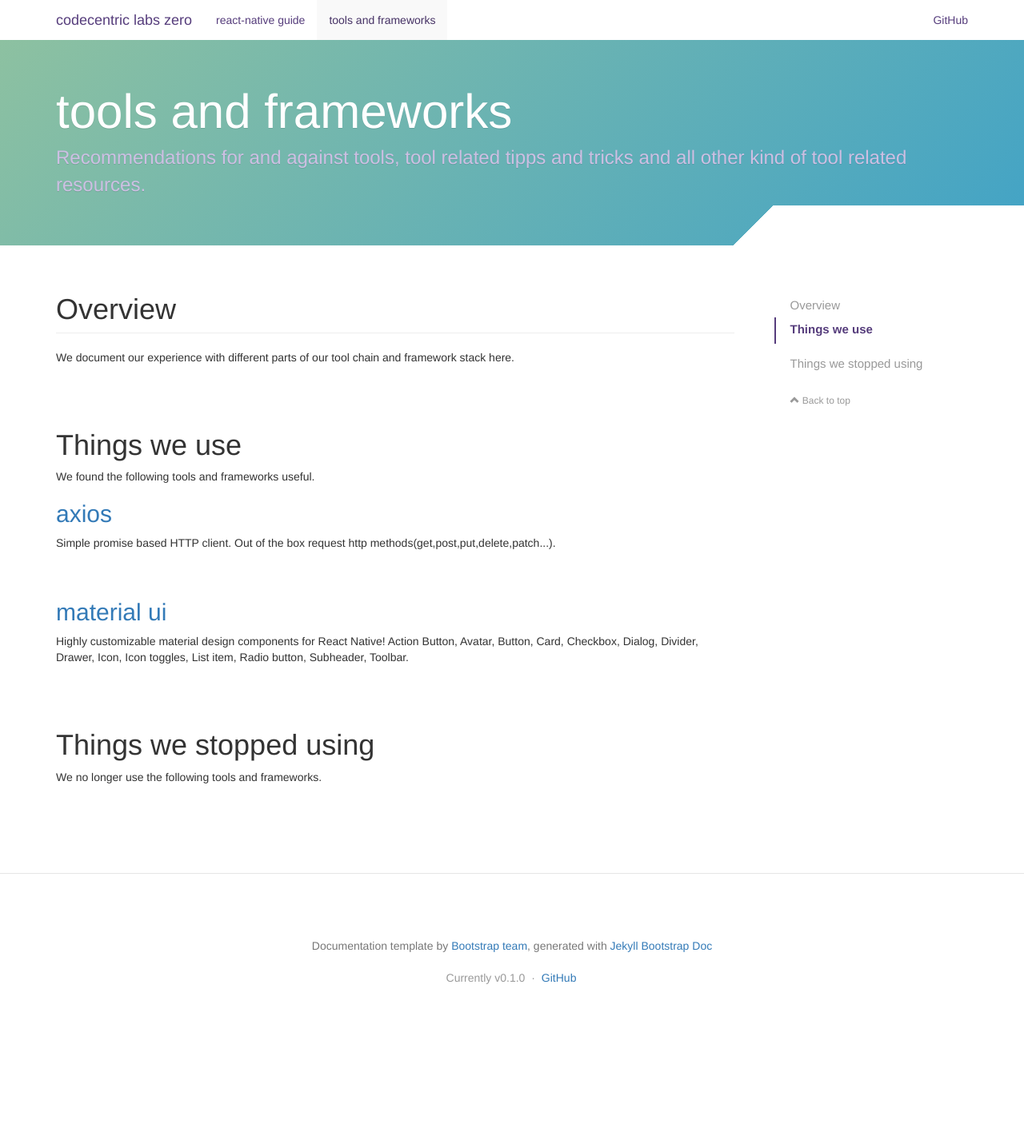
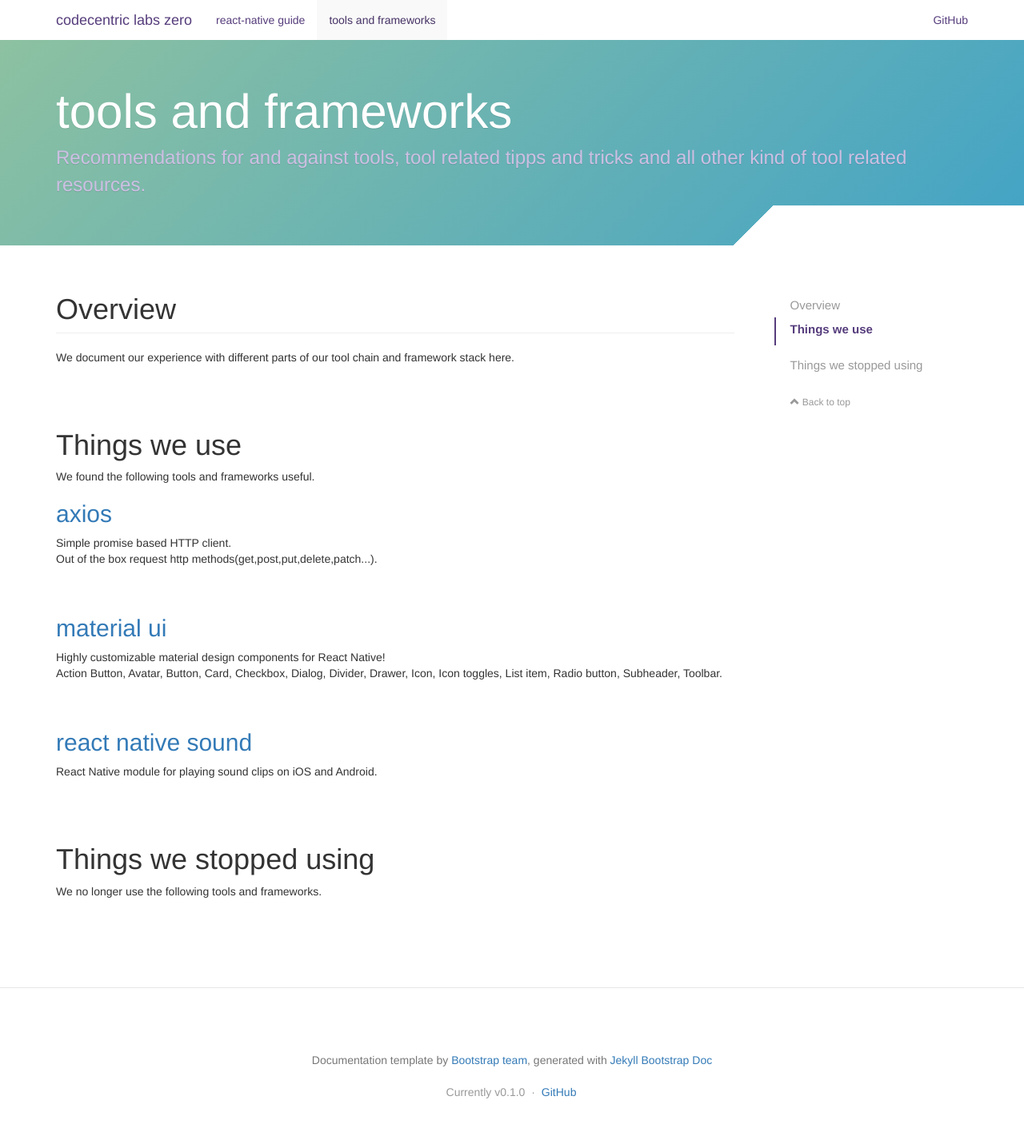
Before and after one commit to codecentric-labs-zero/codecentric-labs-zero.github.io, a Jekyll site: the page built from pages/tools.html, in a window 1280 px wide. Shown: the whole page at 80% size. Built offline with Jekyll 4.4.1, drawn with Linux system fonts in a browser that asks for light colours; nearby versions of some CDN libraries; before the commit the page ends 1283 px from its top, so only the background shows below that.

Commit message:
Add reac native sound lib

```diff
--- a/pages/tools.html
+++ b/pages/tools.html
@@ -18,7 +18,7 @@
   <section class="bs-docs-section">
   <p>
   <h2 id="sub-section"><a href="https://github.com/mzabriskie/axios">axios</a></h2>
-  Simple promise based HTTP client.
+  Simple promise based HTTP client.<br>
   Out of the box request http methods(get,post,put,delete,patch...).
   </p>
   </section>
@@ -26,8 +26,15 @@
   <section class="bs-docs-section">
     <p>
     <h2 id="sub-section"><a href="https://github.com/xotahal/react-native-material-ui">material ui</a></h2>
-    Highly customizable material design components for React Native!
+    Highly customizable material design components for React Native! <br>
     Action Button, Avatar, Button, Card, Checkbox, Dialog, Divider, Drawer, Icon, Icon toggles, List item, Radio button, Subheader, Toolbar.
+    </p>
+  </section>
+
+  <section class="bs-docs-section">
+    <p>
+    <h2 id="sub-section"><a href="https://github.com/zmxv/react-native-sound">react native sound</a></h2>
+    React Native module for playing sound clips on iOS and Android.<br>
     </p>
   </section>
 
```
